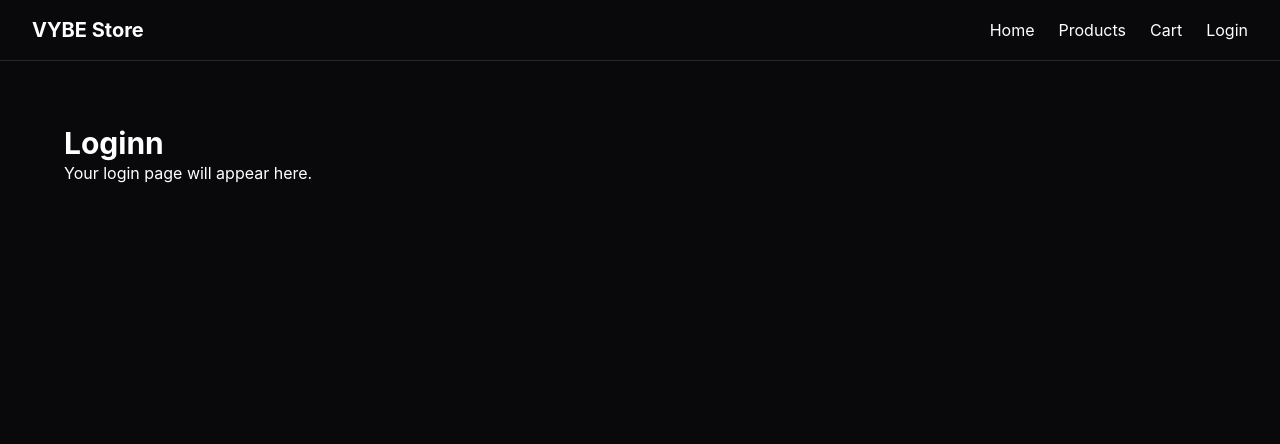
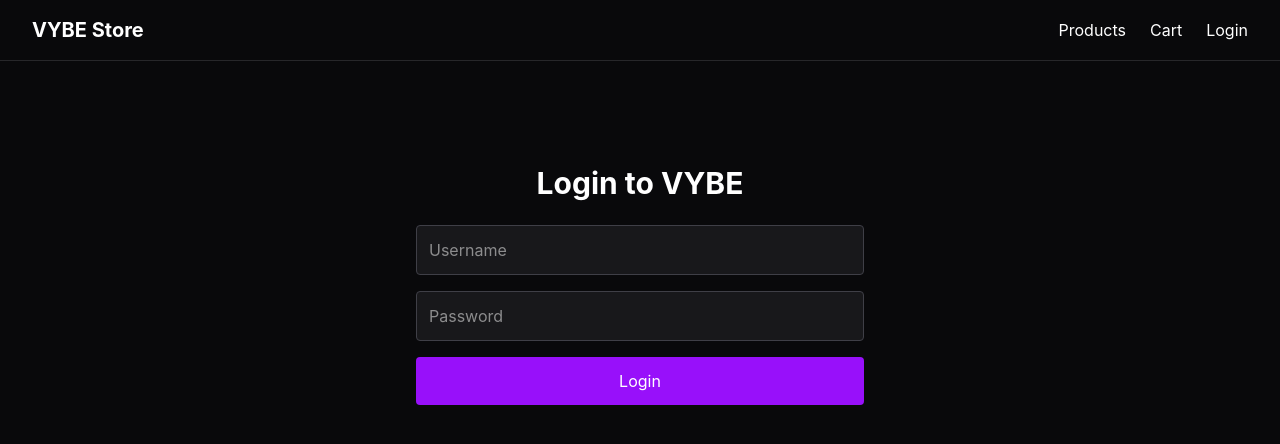
Before and after one commit to danit-x/GUI-vue3, a Vue app: page /login in a window 1280 px wide. Shown: the top 444 px of the page. Built offline with nearby package versions, Linux system fonts and the light colour scheme.

Commit message:
feat(auth): implement login authentication with JWT state using Pinia

```diff
--- a/src/components/layout/Navbar.vue
+++ b/src/components/layout/Navbar.vue
@@ -1,11 +1,32 @@
+<script setup lang="ts">
+import { useAuthStore } from "../../stores/authStore"
+
+
+
+const auth = useAuthStore()
+</script>
+
+
 <template>
     <nav class="bg-zinc-950 border-b border-zinc-800 px-8 py-4 flex justify-between items-center">    <h1 class="font-bold text-xl">VYBE Store</h1>
 
-    <div class="flex gap-6">
-      <RouterLink to="/">Home</RouterLink>
-      <RouterLink to="/products">Products</RouterLink>
-      <RouterLink to="/cart">Cart</RouterLink>
-      <RouterLink to="/login">Login</RouterLink>
-    </div>
+<div class="flex gap-6 items-center">
+
+  <RouterLink to="/products">Products</RouterLink>
+  <RouterLink to="/cart">Cart</RouterLink>
+
+  <RouterLink v-if="!auth.isLoggedIn" to="/login">
+    Login
+  </RouterLink>
+
+  <button
+    v-else
+    @click="auth.logout()"
+    class="text-red-400"
+  >
+    Logout
+  </button>
+
+</div>
   </nav>
 </template>
--- a/src/components/product/ProductCard.vue
+++ b/src/components/product/ProductCard.vue
@@ -1,17 +1,16 @@
 <script setup lang="ts">
 import type { Product } from "../../types/product"
-
 import { useRouter } from "vue-router"
 
 const router = useRouter()
 
-function openProduct() {
-  router.push(`/product/${product.id}`)
-}
-
-defineProps<{
+const props = defineProps<{
   product: Product
 }>()
+
+function openProduct() {
+  router.push(`/product/${props.product.id}`)
+}
 </script>
 
 <template>
--- a/src/components/product/ProductGrid.vue
+++ b/src/components/product/ProductGrid.vue
@@ -8,9 +8,7 @@
 </script>
 
 <template>
-  <div
-    class="grid gap-6 grid-cols-1 sm:grid-cols-2 md:grid-cols-3 lg:grid-cols-4"
-  >
+  <div class="grid gap-6 grid-cols-1 sm:grid-cols-2 md:grid-cols-3 lg:grid-cols-4">
     <ProductCard
       v-for="product in products"
       :key="product.id"
--- a/src/main.ts
+++ b/src/main.ts
@@ -1,10 +1,14 @@
 import { createApp } from 'vue'
 import App from './App.vue'
 import router from './router'
+import { createPinia } from 'pinia'
 import './assets/tailwind.css'
 
 const app = createApp(App)
 
+const pinia = createPinia()
+
+app.use(pinia)
 app.use(router)
 
 app.mount('#app')
--- a/src/pages/LoginPage.vue
+++ b/src/pages/LoginPage.vue
@@ -1,6 +1,58 @@
+<script setup lang="ts">
+import { ref } from "vue"
+import { login } from "../services/authService"
+import { useAuthStore } from "../stores/authStore"
+import { useRouter } from "vue-router"
+
+const username = ref("")
+const password = ref("")
+
+const auth = useAuthStore()
+const router = useRouter()
+
+async function handleLogin() {
+  try {
+    const data = await login(username.value, password.value)
+
+    auth.setToken(data.token)
+
+    router.push("/products")
+  } catch (error) {
+    alert("Login failed")
+  }
+}
+</script>
+
 <template>
-  <div class="p-10">
-    <h1 class="text-3xl font-bold">Loginn</h1>
-    <p>Your login page will appear here.</p>
+  <div class="max-w-md mx-auto py-20">
+
+    <h1 class="text-3xl font-bold mb-6 text-center">
+      Login to VYBE
+    </h1>
+
+    <div class="space-y-4">
+
+      <input
+        v-model="username"
+        placeholder="Username"
+        class="w-full p-3 bg-zinc-900 border border-zinc-700 rounded"
+      />
+
+      <input
+        v-model="password"
+        type="password"
+        placeholder="Password"
+        class="w-full p-3 bg-zinc-900 border border-zinc-700 rounded"
+      />
+
+      <button
+        @click="handleLogin"
+        class="w-full bg-purple-600 py-3 rounded hover:bg-purple-500"
+      >
+        Login
+      </button>
+
+    </div>
+
   </div>
 </template>
--- /dev/null
+++ b/src/services/authService.ts
@@ -0,0 +1,18 @@
+export async function login(username: string, password: string) {
+  const response = await fetch("https://dummyjson.com/auth/login", {
+    method: "POST",
+    headers: {
+      "Content-Type": "application/json"
+    },
+    body: JSON.stringify({
+      username,
+      password
+    })
+  })
+
+  if (!response.ok) {
+    throw new Error("Login failed")
+  }
+
+  return response.json()
+}
--- /dev/null
+++ b/src/stores/authStore.ts
@@ -0,0 +1,23 @@
+import { defineStore } from "pinia"
+
+export const useAuthStore = defineStore("auth", {
+  state: () => ({
+    token: localStorage.getItem("token") || null
+  }),
+
+  getters: {
+    isLoggedIn: (state) => !!state.token
+  },
+
+  actions: {
+    setToken(token: string) {
+      this.token = token
+      localStorage.setItem("token", token)
+    },
+
+    logout() {
+      this.token = null
+      localStorage.removeItem("token")
+    }
+  }
+})
```
